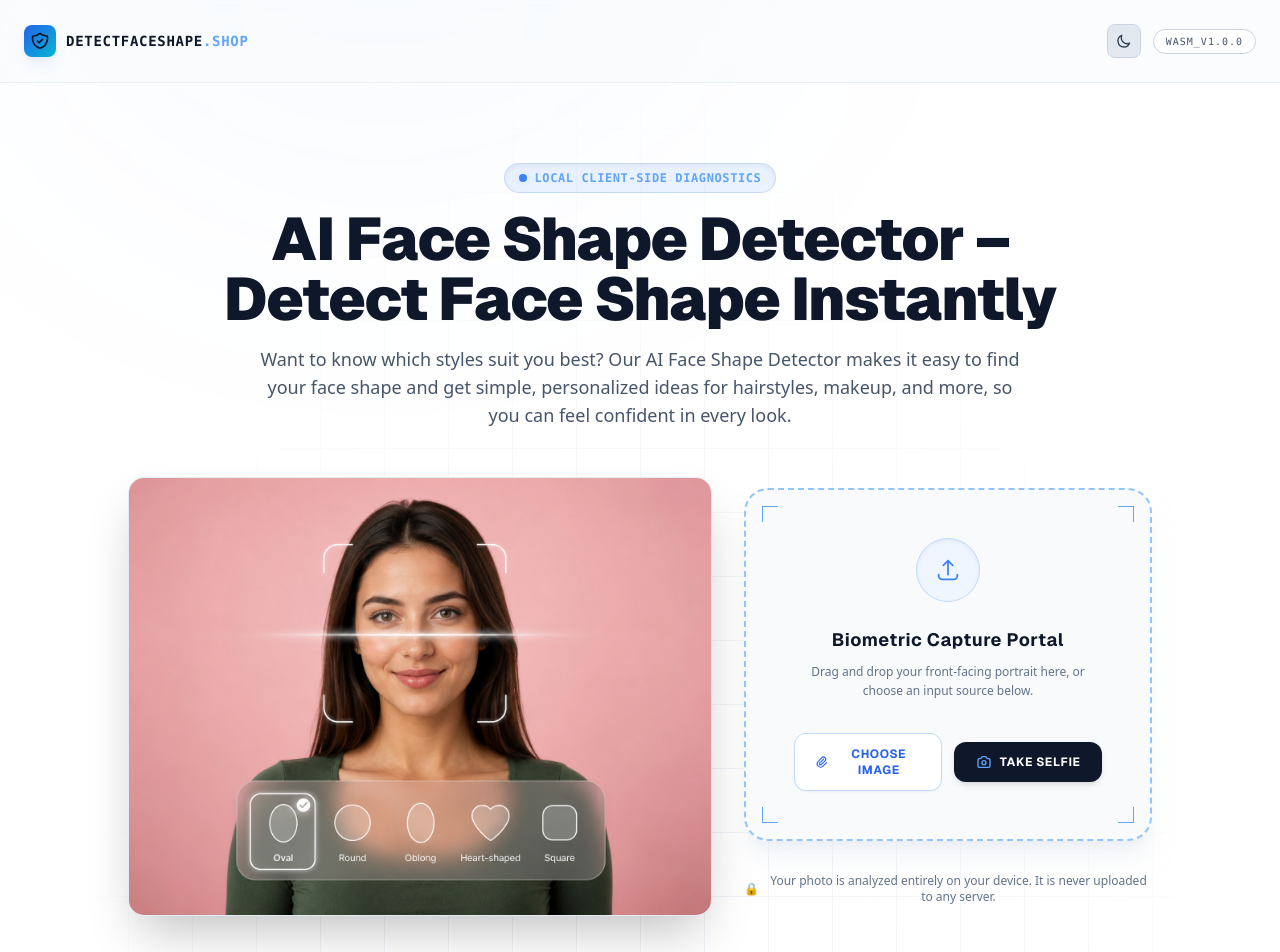
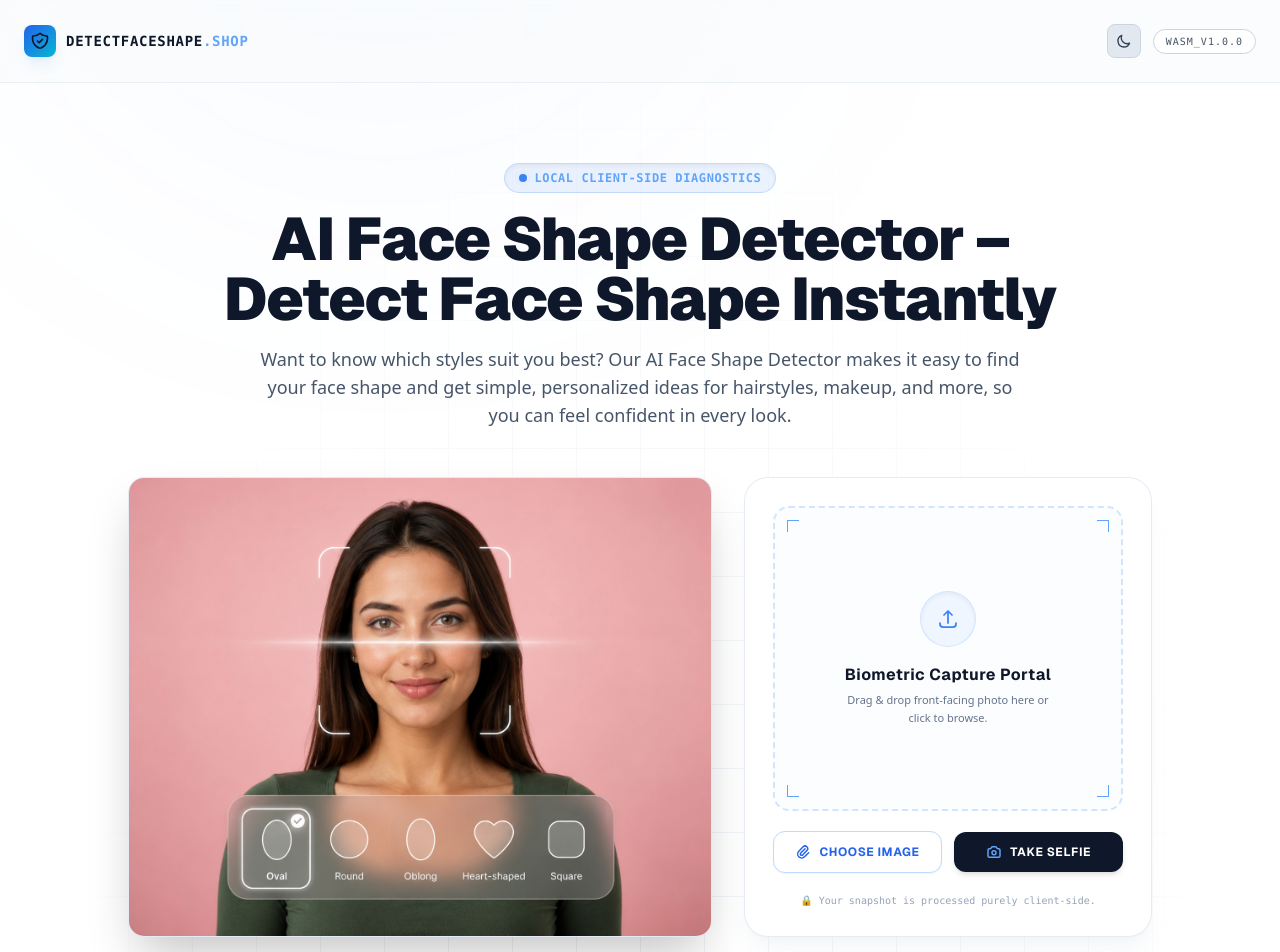
Before and after one commit to 24kTanmay/detectfaceshape, a Next.js app: page / in a window 1280 px wide. Shown: the top 952 px of the page. Built offline with nearby package versions, Linux system fonts and the light colour scheme.

Commit message:
design: proportional scale matching for hero columns and nested card inside UploadZone

```diff
--- a/app/page.js
+++ b/app/page.js
@@ -378,9 +378,9 @@ export default function Home() {
         </div>
 
         {/* Split Grid: Left side Image, Right side Upload Box */}
-        <div className="grid grid-cols-1 md:grid-cols-12 gap-8 items-center w-full max-w-5xl text-left">
+        <div className="grid grid-cols-1 md:grid-cols-12 gap-8 items-stretch w-full max-w-5xl text-left">
           {/* Left Column: Hero Image (Demo) */}
-          <div className="md:col-span-7 relative rounded-2xl overflow-hidden shadow-2xl border border-slate-200/80 dark:border-slate-800 bg-slate-50 dark:bg-slate-900/50">
+          <div className="md:col-span-7 relative rounded-2xl overflow-hidden shadow-2xl border border-slate-200/80 dark:border-slate-800 bg-slate-50 dark:bg-slate-900/50 flex">
             <img
               src="/hero_image.png"
               alt="AI Face Shape Detector Demo"
@@ -389,7 +389,7 @@ export default function Home() {
           </div>
 
           {/* Right Column: UploadZone */}
-          <div className="md:col-span-5 w-full">
+          <div className="md:col-span-5 w-full flex">
             <UploadZone onImageSelected={handleImageSelected} />
           </div>
         </div>
--- a/components/UploadZone.jsx
+++ b/components/UploadZone.jsx
@@ -64,20 +64,7 @@ export default function UploadZone({ onImageSelected }) {
   };
 
   return (
-    <div className="w-full max-w-lg mx-auto space-y-6">
-      {/* Dynamic interactive drag-drop box */}
-      <div
-        onDragEnter={handleDrag}
-        onDragOver={handleDrag}
-        onDragLeave={handleDrag}
-        onDrop={handleDrop}
-        onClick={() => fileInputRef.current.click()}
-        className={`group relative flex flex-col items-center justify-center border-2 border-dashed rounded-3xl p-8 sm:p-12 cursor-pointer text-center select-none transition-all duration-300 ${
-          isDragActive
-            ? "border-cyan-400 bg-cyan-50 dark:bg-cyan-950/20 shadow-lg shadow-cyan-500/20 scale-[1.01]"
-            : "border-blue-300 dark:border-slate-800 bg-slate-50 shadow-xl shadow-slate-200/50 dark:shadow-none dark:bg-slate-900/40 hover:border-blue-400 hover:bg-blue-50/50 dark:hover:bg-slate-900/60 hover:shadow-blue-500/10"
-        }`}
-      >
+    <div className="w-full h-full flex flex-col justify-between bg-white dark:bg-slate-900/40 border border-slate-200/80 dark:border-slate-800/80 rounded-3xl p-6 sm:p-7 shadow-xl shadow-slate-200/30 dark:shadow-none relative min-h-[460px]">
       <input
         type="file"
         accept="image/*"
@@ -96,48 +83,63 @@ export default function UploadZone({ onImageSelected }) {
         ref={cameraInputRef}
       />
 
+      {/* Nested interactive drag-drop dashed container */}
+      <div
+        onDragEnter={handleDrag}
+        onDragOver={handleDrag}
+        onDragLeave={handleDrag}
+        onDrop={handleDrop}
+        onClick={() => fileInputRef.current.click()}
+        className={`group relative flex-grow flex flex-col items-center justify-center border-2 border-dashed rounded-2xl p-6 cursor-pointer text-center select-none transition-all duration-300 ${
+          isDragActive
+            ? "border-cyan-400 bg-cyan-50/40 dark:bg-cyan-950/20 shadow-inner scale-[0.99]"
+            : "border-blue-200/70 dark:border-slate-800 bg-slate-50/40 dark:bg-slate-950/10 hover:border-blue-400 dark:hover:border-blue-500/20 hover:bg-blue-50/20 dark:hover:bg-slate-900/20"
+        }`}
+      >
         {/* Decorative laboratory crosshairs */}
-        <div className="absolute top-4 left-4 w-4 h-4 border-t border-l border-blue-400 dark:border-slate-700/60" />
-        <div className="absolute top-4 right-4 w-4 h-4 border-t border-r border-blue-400 dark:border-slate-700/60" />
-        <div className="absolute bottom-4 left-4 w-4 h-4 border-b border-l border-blue-400 dark:border-slate-700/60" />
-        <div className="absolute bottom-4 right-4 w-4 h-4 border-b border-r border-blue-400 dark:border-slate-700/60" />
+        <div className="absolute top-3 left-3 w-3 h-3 border-t border-l border-blue-400 dark:border-slate-700/60" />
+        <div className="absolute top-3 right-3 w-3 h-3 border-t border-r border-blue-400 dark:border-slate-700/60" />
+        <div className="absolute bottom-3 left-3 w-3 h-3 border-b border-l border-blue-400 dark:border-slate-700/60" />
+        <div className="absolute bottom-3 right-3 w-3 h-3 border-b border-r border-blue-400 dark:border-slate-700/60" />
 
-        <div className="space-y-6 w-full">
+        <div className="space-y-4 w-full py-4">
           {/* Glowing upload visual circle */}
-          <div className="w-16 h-16 rounded-full bg-blue-50 dark:bg-slate-950 border border-blue-200 dark:border-slate-800 group-hover:border-blue-400 dark:group-hover:border-blue-500/30 flex items-center justify-center mx-auto shadow-inner transition-all duration-300 group-hover:scale-105">
+          <div className="w-14 h-14 rounded-full bg-blue-50 dark:bg-slate-950 border border-blue-200/60 dark:border-slate-800 group-hover:border-blue-400 dark:group-hover:border-blue-500/30 flex items-center justify-center mx-auto shadow-inner transition-all duration-300 group-hover:scale-105">
             {processing ? (
-              <div className="w-6 h-6 border-2 border-cyan-400 border-t-transparent rounded-full animate-spin" />
+              <div className="w-5 h-5 border-2 border-cyan-400 border-t-transparent rounded-full animate-spin" />
             ) : (
               <svg
-                className="w-7 h-7 text-blue-500 dark:text-slate-400 group-hover:text-blue-600 dark:group-hover:text-blue-400 transition-colors duration-300"
+                className="w-6 h-6 text-blue-500 dark:text-slate-400 group-hover:text-blue-600 dark:group-hover:text-blue-400 transition-colors duration-300"
                 fill="none"
                 stroke="currentColor"
+                strokeWidth={1.75}
                 viewBox="0 0 24 24"
                 xmlns="http://www.w3.org/2000/svg"
               >
                 <path
                   strokeLinecap="round"
                   strokeLinejoin="round"
-                  strokeWidth={1.5}
                   d="M4 16v1a3 3 0 003 3h10a3 3 0 003-3v-1m-4-8l-4-4m0 0L8 8m4-4v12"
                 />
               </svg>
             )}
           </div>
 
-          <div className="space-y-2">
-            <h3 className="text-lg font-bold text-slate-900 dark:text-white tracking-wide group-hover:text-blue-750 dark:group-hover:text-blue-300 transition-colors">
-              {processing ? "Compressing biometrics..." : "Biometric Capture Portal"}
+          <div className="space-y-1">
+            <h3 className="text-base font-bold text-slate-900 dark:text-white tracking-wide group-hover:text-blue-650 dark:group-hover:text-blue-300 transition-colors">
+              {processing ? "Preparing analysis..." : "Biometric Capture Portal"}
             </h3>
-            <p className="text-xs text-slate-500 dark:text-slate-400 leading-relaxed font-sans max-w-xs mx-auto mb-6">
-              Drag and drop your front-facing portrait here, or choose an input source below.
+            <p className="text-[11px] text-slate-500 dark:text-slate-400 leading-relaxed font-sans max-w-[220px] mx-auto">
+              Drag & drop front-facing photo here or click to browse.
             </p>
           </div>
+        </div>
+      </div>
 
-          {/* New Dual-Action Button system (Directly inside Card!) */}
-          <div className="flex flex-col sm:flex-row gap-3 items-center justify-center max-w-sm mx-auto z-10 relative pt-2">
-
-            {/* Action 1: Browse File */}
+      {/* Control panel and privacy area (Directly inside outer card, under dashed area) */}
+      <div className="w-full pt-5 space-y-4">
+        <div className="flex flex-col sm:flex-row gap-3 items-center justify-center w-full z-10 relative">
+          {/* Action 1: Choose File */}
           <button
             type="button"
             onClick={(e) => {
@@ -146,7 +148,7 @@ export default function UploadZone({ onImageSelected }) {
             }}
             className="w-full sm:w-1/2 px-5 py-3 rounded-xl border border-blue-200 dark:border-slate-800 bg-white dark:bg-slate-950 text-blue-600 dark:text-blue-400 hover:bg-blue-50 dark:hover:bg-slate-900 font-bold text-xs tracking-wider uppercase transition-all duration-200 active:scale-97 flex items-center justify-center gap-2 shadow-sm"
           >
-              <svg className="w-4 h-4" fill="none" stroke="currentColor" strokeWidth="2" viewBox="0 0 24 24" xmlns="http://www.w3.org/2000/svg">
+            <svg className="w-4 h-4" fill="none" stroke="currentColor" strokeWidth="2.2" viewBox="0 0 24 24" xmlns="http://www.w3.org/2000/svg">
               <path strokeLinecap="round" strokeLinejoin="round" d="M15.172 7l-6.586 6.586a2 2 0 102.828 2.828l6.414-6.586a4 4 0 00-5.656-5.656l-6.415 6.585a6 6 0 108.486 8.486L20.5 13" />
             </svg>
             Choose Image
@@ -159,31 +161,29 @@ export default function UploadZone({ onImageSelected }) {
               e.stopPropagation();
               cameraInputRef.current.click();
             }}
-              className="w-full sm:w-1/2 px-5 py-3 rounded-xl bg-slate-900 hover:bg-slate-800 dark:bg-blue-600 dark:hover:bg-blue-500 text-white font-bold text-xs tracking-wider uppercase transition-all duration-200 active:scale-97 flex items-center justify-center gap-2 shadow-md shadow-slate-900/10 dark:shadow-blue-900/15"
+            className="w-full sm:w-1/2 px-5 py-3 rounded-xl bg-slate-900 hover:bg-slate-800 dark:bg-blue-650 dark:hover:bg-blue-550 text-white font-bold text-xs tracking-wider uppercase transition-all duration-200 active:scale-97 flex items-center justify-center gap-2 shadow-md shadow-slate-900/10 dark:shadow-blue-950/20"
           >
-              <svg className="w-4 h-4 text-blue-400 dark:text-white/80" fill="none" stroke="currentColor" viewBox="0 0 24 24" xmlns="http://www.w3.org/2000/svg">
-                <path strokeLinecap="round" strokeLinejoin="round" strokeWidth={2} d="M3 9a2 2 0 012-2h.93a2 2 0 001.664-.89l.812-1.22A2 2 0 0110.07 4h3.86a2 2 0 011.664.89l.812 1.22A2 2 0 0018.07 7H19a2 2 0 012 2v9a2 2 0 01-2 2H5a2 2 0 01-2-2V9z" />
-                <path strokeLinecap="round" strokeLinejoin="round" strokeWidth={2} d="M15 13a3 3 0 11-6 0 3 3 0 016 0z" />
+            <svg className="w-4 h-4 text-blue-400 dark:text-white/80" fill="none" stroke="currentColor" strokeWidth="2.2" viewBox="0 0 24 24" xmlns="http://www.w3.org/2000/svg">
+              <path strokeLinecap="round" strokeLinejoin="round" d="M3 9a2 2 0 012-2h.93a2 2 0 001.664-.89l.812-1.22A2 2 0 0110.07 4h3.86a2 2 0 011.664.89l.812 1.22A2 2 0 0018.07 7H19a2 2 0 012 2v9a2 2 0 01-2 2H5a2 2 0 01-2-2V9z" />
+              <path strokeLinecap="round" strokeLinejoin="round" d="M15 13a3 3 0 11-6 0 3 3 0 016 0z" />
             </svg>
             Take Selfie
           </button>
-
-          </div>
-        </div>
         </div>
 
         {/* Visual error feedback */}
         {error && (
-        <div className="p-3 bg-red-500/10 border border-red-500/20 text-red-400 text-xs font-medium rounded-lg text-center font-sans tracking-wide">
+          <div className="p-2.5 bg-red-500/10 border border-red-500/20 text-red-400 text-xs font-semibold rounded-lg text-center font-sans tracking-wide">
             ⚠️ {error}
           </div>
         )}
 
         {/* Security Privacy Notice */}
-      <p className="text-slate-500 text-xs text-center flex items-center justify-center gap-1.5 font-sans pt-2">
+        <p className="text-slate-400 dark:text-slate-500 text-[10px] text-center flex items-center justify-center gap-1.5 font-mono pt-1">
           <span>🔒</span>
-        Your photo is analyzed entirely on your device. It is never uploaded to any server.
+          Your snapshot is processed purely client-side.
         </p>
+      </div>
     </div>
   );
 }
```
Lines whose indentation alone changed are shown as unchanged.
